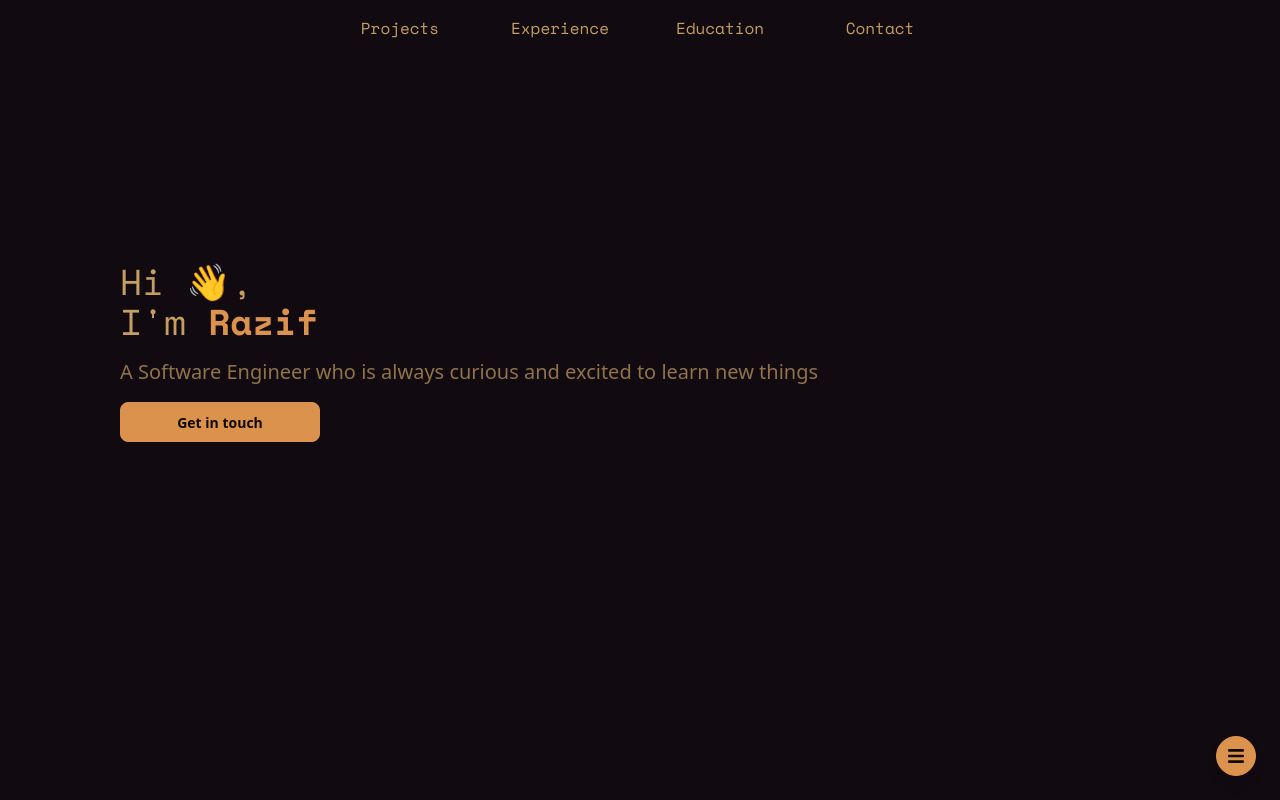
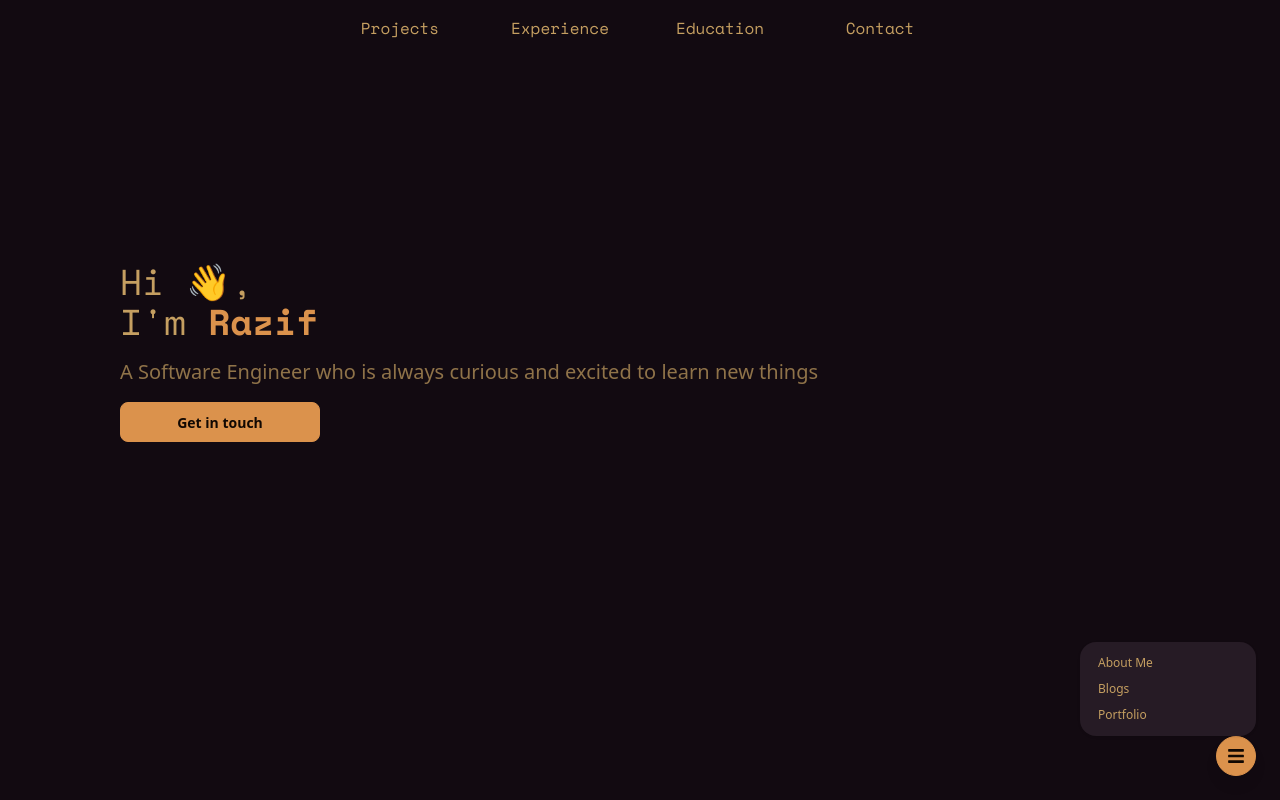
Before and after one commit to razzzp/razzzp.github.io, a Next.js app: page / in a window 1280 px wide. Both pictures are taken after a click on the button 1236 px from the left and 756 px from the top of the page. Shown: the top 800 px of the page. Built offline with nearby package versions, Linux system fonts and the light colour scheme.

Commit message:
refactor floating button

```diff
--- a/src/app/page.tsx
+++ b/src/app/page.tsx
@@ -84,9 +84,41 @@ function ProjectComp(props:{project:Project}){
   )
 }
 
+function CollapsibleFloatingButton(props:{items:{text:string, link:string}[]}){
+  const [open, setOpen] = useState(false)
+  return (
+    <>
+    <div className="fixed bottom-6 right-6 z-50">
+      <div className="dropdown dropdown-top dropdown-end">
+        <div
+          tabIndex={0}
+          role="button"
+          className="btn btn-circle btn-primary shadow-lg"
+          onClick={()=>setOpen(!open)}
+        >
+          {open ? <FaTimes className="text-lg" /> : <FaBars className="text-lg" />}
+        </div>
+          <ul
+            tabIndex={0}
+            className={`menu menu-sm dropdown-content mt-2 z-[1] p-2 shadow bg-base-100 rounded-box w-44 space-y-1}`}
+          >
+            {
+              props.items.map((item,idx)=>{
+                return <li key={idx}>
+                  <Link href={item.link}>
+                    {item.text}
+                  </Link>
+                </li>
+              })
+            }
+          </ul>
+      </div>
+    </div>
+    </>
+  )
+}
+
 export default function Home() {
-  const [open, setOpen] = useState(false);
-
   return (
     <>
       <NavBar items={[
@@ -137,41 +169,14 @@ export default function Home() {
         </FullPaddedSection>
 
         {/* Floating Collapsible Menu */}
-        <div className="fixed bottom-6 right-6 z-50">
-          <div className="dropdown dropdown-top dropdown-end">
-            <div
-              tabIndex={0}
-              role="button"
-              className="btn btn-circle btn-primary shadow-lg"
-              onClick={() => setOpen(!open)}
-            >
-              {open ? <FaTimes className="text-lg" /> : <FaBars className="text-lg" />}
-            </div>
-            {open && (
-              <ul
-                tabIndex={0}
-                className="menu menu-sm dropdown-content mt-2 z-[1] p-2 shadow bg-base-100 rounded-box w-44 space-y-1"
-              >
-                <li>
-                  <Link href="#about" onClick={() => setOpen(false)}>
-                    About Me
-                  </Link>
-                </li>
-                <li>
-                  <Link href="#portfolio" onClick={() => setOpen(false)}>
-                    Portfolio
-                  </Link>
-                </li>
-                <li>
-                  <Link href="#blogs" onClick={() => setOpen(false)}>
-                    Blogs
-                  </Link>
-                </li>
-              </ul>
-            )}
-          </div>
-        </div>
-    </main>
+        <CollapsibleFloatingButton items={
+          [
+            {text:"About Me", link:"#aboutme"},
+            {text:"Blogs", link:""},
+            {text:"Portfolio", link:""},
+          ]
+        }/>
+        </main>
     </>
   );
 }
```
